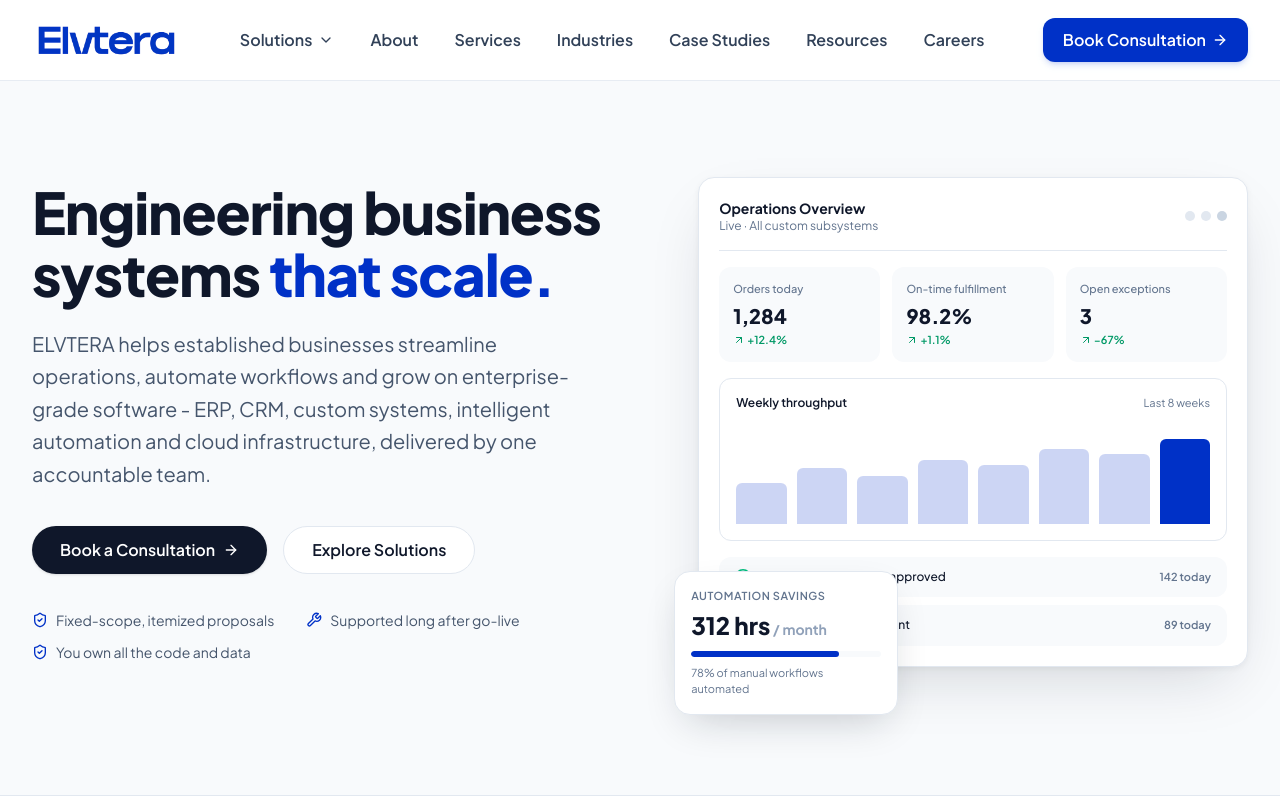
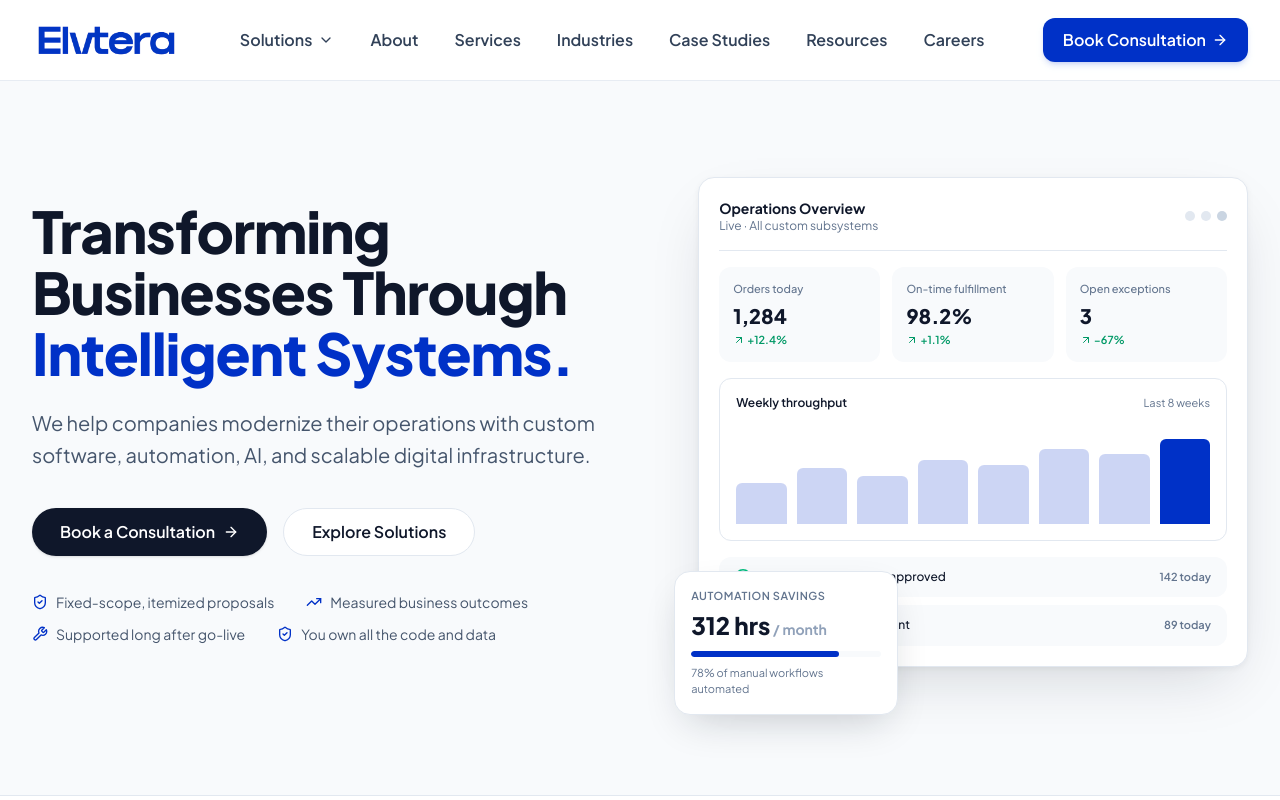
Before and after one commit to Joshuapenielcollins/Elvtera, a Next.js app: page / in a window 1280 px wide. Shown: the top 800 px of the page. Built offline with nearby package versions, Linux system fonts and the light colour scheme.

Commit message:
Update hero heading, subheading, and add fourth pointer

```diff
--- a/app/page.tsx
+++ b/app/page.tsx
@@ -1,4 +1,4 @@
-import { ArrowRight, ShieldCheck, Wrench } from "lucide-react";
+import { ArrowRight, ShieldCheck, Wrench, TrendingUp } from "lucide-react";
 import { Button } from "@/components/ui/button";
 import { Icon } from "@/components/ui/icon";
 import { Reveal } from "@/components/motion/reveal";
@@ -120,14 +120,12 @@
         <div className="mx-auto grid max-w-7xl items-center gap-14 px-6 py-16 pb-24 lg:grid-cols-[1.05fr_1fr] lg:px-8 lg:py-24 lg:pb-32">
           <Reveal>
             <h1 className="text-4xl font-extrabold leading-[1.06] tracking-tight text-primary sm:text-5xl lg:text-[3.6rem]">
-              Engineering business systems{" "}
-              <span className="text-secondary">that scale.</span>
+              Transforming Businesses Through{" "}
+              <span className="text-secondary">Intelligent Systems.</span>
             </h1>
             <p className="mt-6 max-w-xl text-lg leading-relaxed text-slate-600 lg:text-xl">
-              ELVTERA helps established businesses streamline operations,
-              automate workflows and grow on enterprise-grade software - ERP,
-              CRM, custom systems, intelligent automation and cloud
-              infrastructure, delivered by one accountable team.
+              We help companies modernize their operations with custom software,
+              automation, AI, and scalable digital infrastructure.
             </p>
             <div className="mt-9 flex flex-wrap items-center gap-4">
               <Button href="/contact" size="lg">
@@ -142,6 +140,10 @@
               <li className="flex items-center gap-2">
                 <ShieldCheck className="size-4 text-secondary" aria-hidden="true" />
                 Fixed-scope, itemized proposals
+              </li>
+              <li className="flex items-center gap-2">
+                <TrendingUp className="size-4 text-secondary" aria-hidden="true" />
+                Measured business outcomes
               </li>
               <li className="flex items-center gap-2">
                 <Wrench className="size-4 text-secondary" aria-hidden="true" />
```
